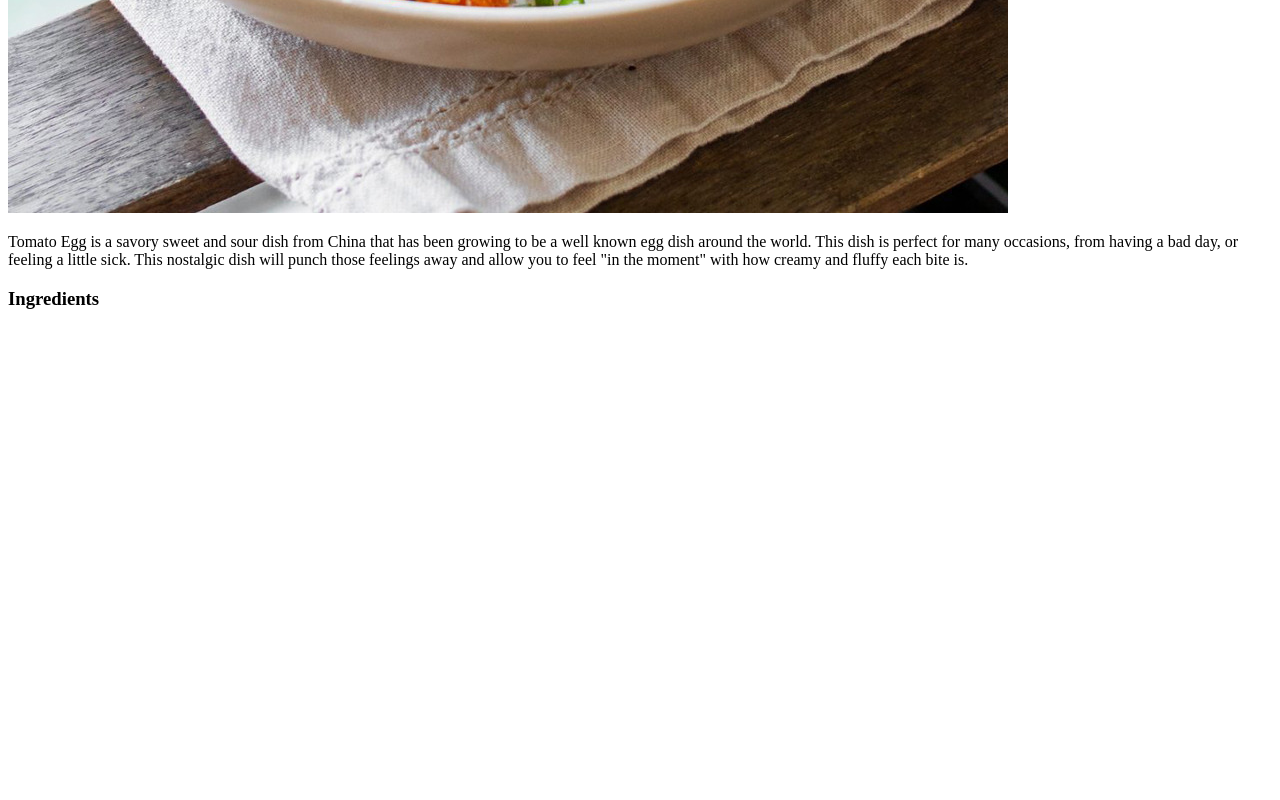
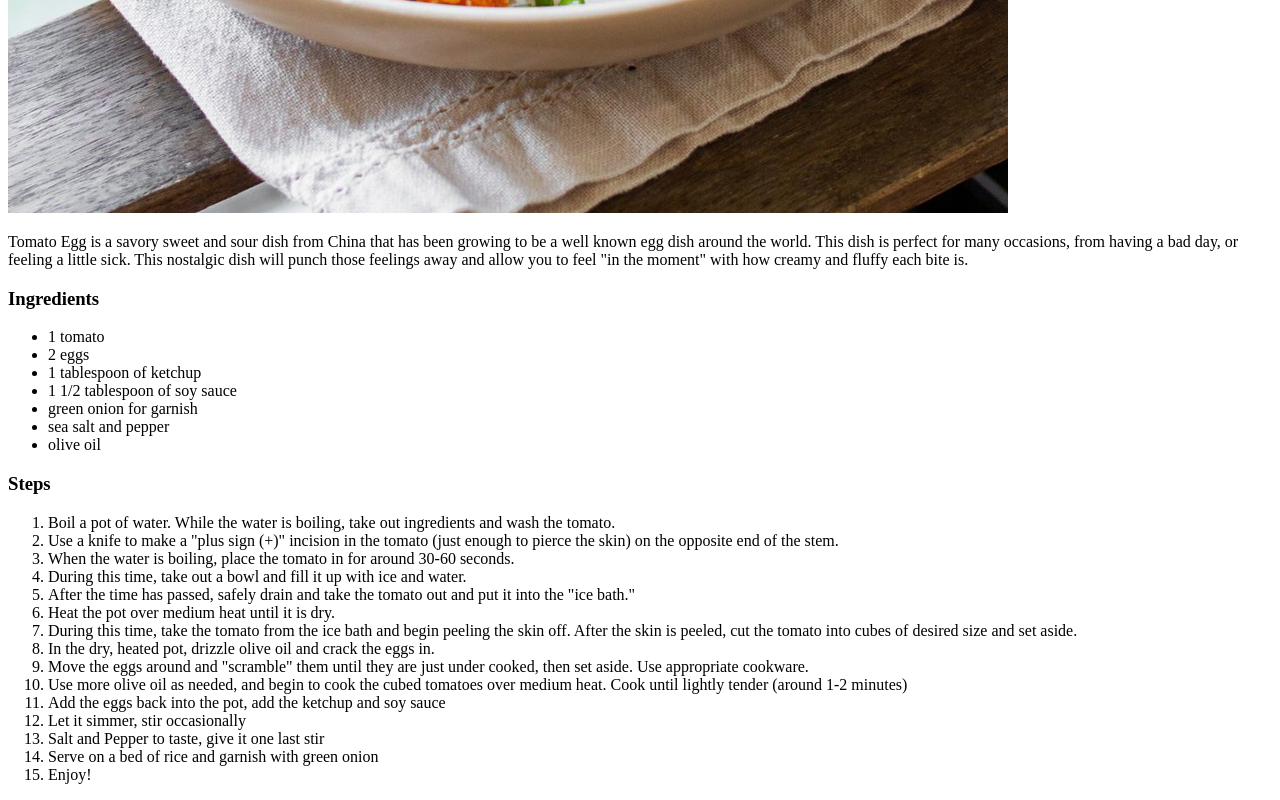
Before and after one commit to Jacksonz00/odin-recipes, a plain HTML site: page recipes/tomatoegg.html in a window 1280 px wide. Shown: the part 854-1654 px from the top of the page. Before the commit the page ends 1182 px from the top, so only its background shows below. Drawn offline with Linux system fonts and the light colour scheme.

Commit message:
Add list of ingredients and steps in tomatoegg.html

```diff
--- a/recipes/tomatoegg.html
+++ b/recipes/tomatoegg.html
@@ -10,6 +10,32 @@
         <img src="../images/tomatoegg.jpg" alt="A bowl of savory tomato egg stir fry, laid on a bed of rice">
         <p>Tomato Egg is a savory sweet and sour dish from China that has been growing to be a well known egg dish around the world. This dish is perfect for many occasions, from having a bad day, or feeling a little sick. This nostalgic dish will punch those feelings away and allow you to feel "in the moment" with how creamy and fluffy each bite is.</p>
         <p><h3>Ingredients</h3></p>
-        <ul></ul>
+        <ul>
+            <li>1 tomato</li>
+            <li>2 eggs</li>
+            <li>1 tablespoon of ketchup</li>
+            <li>1 1/2 tablespoon of soy sauce</li>
+            <li>green onion for garnish</li>
+            <li>sea salt and pepper</li>
+            <li>olive oil</li>
+        </ul>
+        <p><h3>Steps</h3></p>
+        <ol>
+            <li>Boil a pot of water. While the water is boiling, take out ingredients and wash the tomato.</li>
+            <li>Use a knife to make a "plus sign (+)" incision in the tomato (just enough to pierce the skin) on the opposite end of the stem.</li>
+            <li>When the water is boiling, place the tomato in for around 30-60 seconds.</li>
+            <li>During this time, take out a bowl and fill it up with ice and water.</li>
+            <li>After the time has passed, safely drain and take the tomato out and put it into the "ice bath."</li>
+            <li>Heat the pot over medium heat until it is dry.</li>
+            <li>During this time, take the tomato from the ice bath and begin peeling the skin off. After the skin is peeled, cut the tomato into cubes of desired size and set aside.</li>
+            <li>In the dry, heated pot, drizzle olive oil and crack the eggs in.</li>
+            <li>Move the eggs around and "scramble" them until they are just under cooked, then set aside. Use appropriate cookware.</li>
+            <li>Use more olive oil as needed, and begin to cook the cubed tomatoes over medium heat. Cook until lightly tender (around 1-2 minutes)</li>
+            <li>Add the eggs back into the pot, add the ketchup and soy sauce</li>
+            <li>Let it simmer, stir occasionally</li>
+            <li>Salt and Pepper to taste, give it one last stir</li>
+            <li>Serve on a bed of rice and garnish with green onion</li>
+            <li>Enjoy!</li>
+        </ol>
     </body>
 </html>
```
